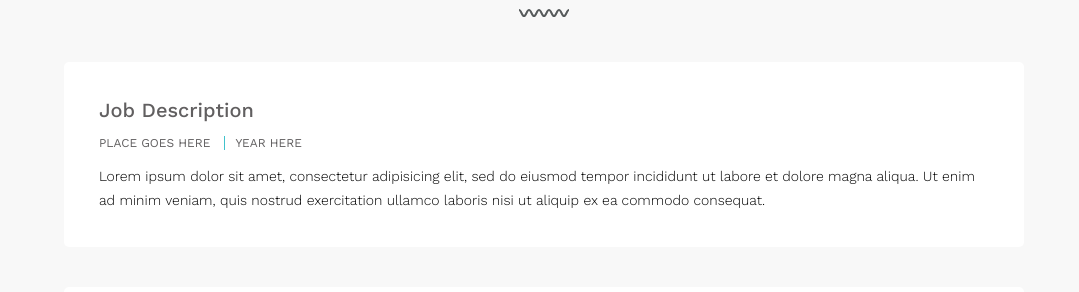
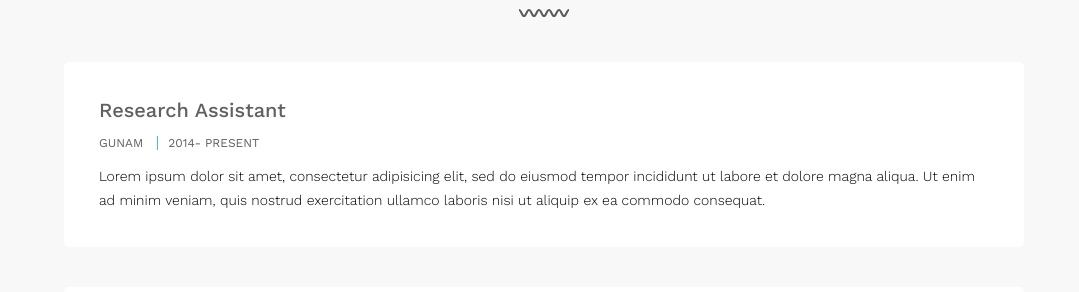
Before and after one commit to whadibrata/old-website, a Jekyll site: the page built from about.html, in a window 1280 px wide and 900 px high, scrolled down 1320 px. Shown: the part 162-454 px from the top of the window, without its empty margins (96-1175 px from the left). Built offline with Jekyll 4.4.1, drawn with Linux system fonts in a browser that asks for light colours.

Commit message:
animation

```diff
--- a/about.html
+++ b/about.html
@@ -92,8 +92,8 @@
     </div>
     <div class="experience-container">
       <div class="experience-unit">
-        <h3 class="experience-unit-title">Job Description</h3>
-        <h5 class="experience-unit-place">Place goes here <span>year here</span></h5>
+        <h3 class="experience-unit-title">Research Assistant</h3>
+        <h5 class="experience-unit-place">GUNAM <span>2014- present</span></h5>
         <p class="experience-unit-description">
           Lorem ipsum dolor sit amet, consectetur adipisicing elit, sed do eiusmod tempor incididunt ut labore et dolore magna aliqua. Ut enim ad minim veniam, quis nostrud exercitation ullamco laboris nisi ut aliquip ex ea commodo consequat.
         </p>
--- a/assets/css/global.css
+++ b/assets/css/global.css
@@ -463,116 +463,6 @@
   color: #333333;
   border-color: #888888;
   outline: 0;
-}
-
-@-webkit-keyframes jelly {
-  0% {
-    -webkit-transform: matrix3d(0.5, 0, 0, 0, 0, 0.5, 0, 0, 0, 0, 1, 0, 0, 0, 0, 1);
-    transform: matrix3d(0.5, 0, 0, 0, 0, 0.5, 0, 0, 0, 0, 1, 0, 0, 0, 0, 1);
-  }
-  4.7% {
-    -webkit-transform: matrix3d(0.725, 0, 0, 0, 0, 0.725, 0, 0, 0, 0, 1, 0, 0, 0, 0, 1);
-    transform: matrix3d(0.725, 0, 0, 0, 0, 0.725, 0, 0, 0, 0, 1, 0, 0, 0, 0, 1);
-  }
-  9.41% {
-    -webkit-transform: matrix3d(0.942, 0, 0, 0, 0, 0.942, 0, 0, 0, 0, 1, 0, 0, 0, 0, 1);
-    transform: matrix3d(0.942, 0, 0, 0, 0, 0.942, 0, 0, 0, 0, 1, 0, 0, 0, 0, 1);
-  }
-  14.11% {
-    -webkit-transform: matrix3d(1.07, 0, 0, 0, 0, 1.07, 0, 0, 0, 0, 1, 0, 0, 0, 0, 1);
-    transform: matrix3d(1.07, 0, 0, 0, 0, 1.07, 0, 0, 0, 0, 1, 0, 0, 0, 0, 1);
-  }
-  18.72% {
-    -webkit-transform: matrix3d(1.106, 0, 0, 0, 0, 1.106, 0, 0, 0, 0, 1, 0, 0, 0, 0, 1);
-    transform: matrix3d(1.106, 0, 0, 0, 0, 1.106, 0, 0, 0, 0, 1, 0, 0, 0, 0, 1);
-  }
-  24.32% {
-    -webkit-transform: matrix3d(1.075, 0, 0, 0, 0, 1.075, 0, 0, 0, 0, 1, 0, 0, 0, 0, 1);
-    transform: matrix3d(1.075, 0, 0, 0, 0, 1.075, 0, 0, 0, 0, 1, 0, 0, 0, 0, 1);
-  }
-  29.93% {
-    -webkit-transform: matrix3d(1.024, 0, 0, 0, 0, 1.024, 0, 0, 0, 0, 1, 0, 0, 0, 0, 1);
-    transform: matrix3d(1.024, 0, 0, 0, 0, 1.024, 0, 0, 0, 0, 1, 0, 0, 0, 0, 1);
-  }
-  35.54% {
-    -webkit-transform: matrix3d(0.99, 0, 0, 0, 0, 0.99, 0, 0, 0, 0, 1, 0, 0, 0, 0, 1);
-    transform: matrix3d(0.99, 0, 0, 0, 0, 0.99, 0, 0, 0, 0, 1, 0, 0, 0, 0, 1);
-  }
-  41.04% {
-    -webkit-transform: matrix3d(0.98, 0, 0, 0, 0, 0.98, 0, 0, 0, 0, 1, 0, 0, 0, 0, 1);
-    transform: matrix3d(0.98, 0, 0, 0, 0, 0.98, 0, 0, 0, 0, 1, 0, 0, 0, 0, 1);
-  }
-  52.15% {
-    -webkit-transform: matrix3d(0.996, 0, 0, 0, 0, 0.996, 0, 0, 0, 0, 1, 0, 0, 0, 0, 1);
-    transform: matrix3d(0.996, 0, 0, 0, 0, 0.996, 0, 0, 0, 0, 1, 0, 0, 0, 0, 1);
-  }
-  63.26% {
-    -webkit-transform: matrix3d(1.004, 0, 0, 0, 0, 1.004, 0, 0, 0, 0, 1, 0, 0, 0, 0, 1);
-    transform: matrix3d(1.004, 0, 0, 0, 0, 1.004, 0, 0, 0, 0, 1, 0, 0, 0, 0, 1);
-  }
-  85.49% {
-    -webkit-transform: matrix3d(0.999, 0, 0, 0, 0, 0.999, 0, 0, 0, 0, 1, 0, 0, 0, 0, 1);
-    transform: matrix3d(0.999, 0, 0, 0, 0, 0.999, 0, 0, 0, 0, 1, 0, 0, 0, 0, 1);
-  }
-  100% {
-    -webkit-transform: matrix3d(1, 0, 0, 0, 0, 1, 0, 0, 0, 0, 1, 0, 0, 0, 0, 1);
-    transform: matrix3d(1, 0, 0, 0, 0, 1, 0, 0, 0, 0, 1, 0, 0, 0, 0, 1);
-  }
-}
-
-@keyframes jelly {
-  0% {
-    -webkit-transform: matrix3d(0.5, 0, 0, 0, 0, 0.5, 0, 0, 0, 0, 1, 0, 0, 0, 0, 1);
-    transform: matrix3d(0.5, 0, 0, 0, 0, 0.5, 0, 0, 0, 0, 1, 0, 0, 0, 0, 1);
-  }
-  4.7% {
-    -webkit-transform: matrix3d(0.725, 0, 0, 0, 0, 0.725, 0, 0, 0, 0, 1, 0, 0, 0, 0, 1);
-    transform: matrix3d(0.725, 0, 0, 0, 0, 0.725, 0, 0, 0, 0, 1, 0, 0, 0, 0, 1);
-  }
-  9.41% {
-    -webkit-transform: matrix3d(0.942, 0, 0, 0, 0, 0.942, 0, 0, 0, 0, 1, 0, 0, 0, 0, 1);
-    transform: matrix3d(0.942, 0, 0, 0, 0, 0.942, 0, 0, 0, 0, 1, 0, 0, 0, 0, 1);
-  }
-  14.11% {
-    -webkit-transform: matrix3d(1.07, 0, 0, 0, 0, 1.07, 0, 0, 0, 0, 1, 0, 0, 0, 0, 1);
-    transform: matrix3d(1.07, 0, 0, 0, 0, 1.07, 0, 0, 0, 0, 1, 0, 0, 0, 0, 1);
-  }
-  18.72% {
-    -webkit-transform: matrix3d(1.106, 0, 0, 0, 0, 1.106, 0, 0, 0, 0, 1, 0, 0, 0, 0, 1);
-    transform: matrix3d(1.106, 0, 0, 0, 0, 1.106, 0, 0, 0, 0, 1, 0, 0, 0, 0, 1);
-  }
-  24.32% {
-    -webkit-transform: matrix3d(1.075, 0, 0, 0, 0, 1.075, 0, 0, 0, 0, 1, 0, 0, 0, 0, 1);
-    transform: matrix3d(1.075, 0, 0, 0, 0, 1.075, 0, 0, 0, 0, 1, 0, 0, 0, 0, 1);
-  }
-  29.93% {
-    -webkit-transform: matrix3d(1.024, 0, 0, 0, 0, 1.024, 0, 0, 0, 0, 1, 0, 0, 0, 0, 1);
-    transform: matrix3d(1.024, 0, 0, 0, 0, 1.024, 0, 0, 0, 0, 1, 0, 0, 0, 0, 1);
-  }
-  35.54% {
-    -webkit-transform: matrix3d(0.99, 0, 0, 0, 0, 0.99, 0, 0, 0, 0, 1, 0, 0, 0, 0, 1);
-    transform: matrix3d(0.99, 0, 0, 0, 0, 0.99, 0, 0, 0, 0, 1, 0, 0, 0, 0, 1);
-  }
-  41.04% {
-    -webkit-transform: matrix3d(0.98, 0, 0, 0, 0, 0.98, 0, 0, 0, 0, 1, 0, 0, 0, 0, 1);
-    transform: matrix3d(0.98, 0, 0, 0, 0, 0.98, 0, 0, 0, 0, 1, 0, 0, 0, 0, 1);
-  }
-  52.15% {
-    -webkit-transform: matrix3d(0.996, 0, 0, 0, 0, 0.996, 0, 0, 0, 0, 1, 0, 0, 0, 0, 1);
-    transform: matrix3d(0.996, 0, 0, 0, 0, 0.996, 0, 0, 0, 0, 1, 0, 0, 0, 0, 1);
-  }
-  63.26% {
-    -webkit-transform: matrix3d(1.004, 0, 0, 0, 0, 1.004, 0, 0, 0, 0, 1, 0, 0, 0, 0, 1);
-    transform: matrix3d(1.004, 0, 0, 0, 0, 1.004, 0, 0, 0, 0, 1, 0, 0, 0, 0, 1);
-  }
-  85.49% {
-    -webkit-transform: matrix3d(0.999, 0, 0, 0, 0, 0.999, 0, 0, 0, 0, 1, 0, 0, 0, 0, 1);
-    transform: matrix3d(0.999, 0, 0, 0, 0, 0.999, 0, 0, 0, 0, 1, 0, 0, 0, 0, 1);
-  }
-  100% {
-    -webkit-transform: matrix3d(1, 0, 0, 0, 0, 1, 0, 0, 0, 0, 1, 0, 0, 0, 0, 1);
-    transform: matrix3d(1, 0, 0, 0, 0, 1, 0, 0, 0, 0, 1, 0, 0, 0, 0, 1);
-  }
 }
 
 @-webkit-keyframes downbounce {
```
Also changed, not shown: sass/3-modules/_animation.scss (+0 -35 lines).
